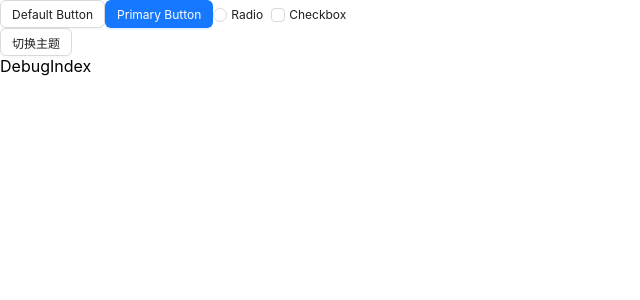
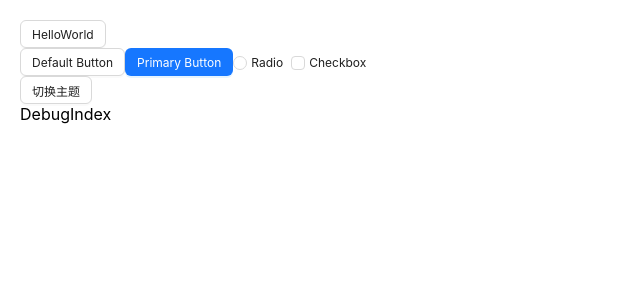
Before and after one commit to EricWong1994/antd5-demo-ts, a React (Create React App) app: page / in a window 1280 px wide. Shown: the top 300 px of the page, without its empty margins (0-640 px from the left). Built offline with nearby package versions, Linux system fonts and the light colour scheme.

Commit message:
docker版sentry测试 localhost 9000

```diff
--- a/package.json
+++ b/package.json
@@ -3,6 +3,8 @@
   "version": "0.1.0",
   "private": true,
   "dependencies": {
+    "@sentry/react": "^7.22.0",
+    "@sentry/tracing": "^7.22.0",
     "@testing-library/jest-dom": "^5.16.5",
     "@testing-library/react": "^13.4.0",
     "@testing-library/user-event": "^13.5.0",
--- a/src/App.tsx
+++ b/src/App.tsx
@@ -2,6 +2,7 @@ import React from 'react';
 import { Button, ConfigProvider, theme } from 'antd';
 import ThemeComp from './components/ThemeComp';
 import DebugIndex from './components/Debug';
+import HelloWorld from './components/HelloWorld';
 
 const App: React.FC = () => (
 	<ConfigProvider
@@ -23,6 +24,7 @@ const App: React.FC = () => (
 			},
 		}}
 	>
+		<HelloWorld />
 		<ThemeComp />
 		<Button>切换主题</Button>
 		<DebugIndex title='debug学习' />
--- /dev/null
+++ b/src/components/HelloWorld/index.tsx
@@ -0,0 +1,14 @@
+import { Button } from 'antd';
+import React from 'react';
+
+export default function HelloWorld() {
+	const onClick = () => {
+		// @ts-ignore
+		console.log(a);
+	};
+	return (
+		<div>
+			<Button onClick={onClick}>HelloWorld</Button>
+		</div>
+	);
+}
--- a/src/index.css
+++ b/src/index.css
@@ -1,13 +1,14 @@
 body {
-  margin: 0;
-  font-family: -apple-system, BlinkMacSystemFont, 'Segoe UI', 'Roboto', 'Oxygen',
-    'Ubuntu', 'Cantarell', 'Fira Sans', 'Droid Sans', 'Helvetica Neue',
-    sans-serif;
-  -webkit-font-smoothing: antialiased;
-  -moz-osx-font-smoothing: grayscale;
+	/* margin: 0; */
+	margin: 20px;
+	font-family: -apple-system, BlinkMacSystemFont, 'Segoe UI', 'Roboto',
+		'Oxygen', 'Ubuntu', 'Cantarell', 'Fira Sans', 'Droid Sans',
+		'Helvetica Neue', sans-serif;
+	-webkit-font-smoothing: antialiased;
+	-moz-osx-font-smoothing: grayscale;
 }
 
 code {
-  font-family: source-code-pro, Menlo, Monaco, Consolas, 'Courier New',
-    monospace;
+	font-family: source-code-pro, Menlo, Monaco, Consolas, 'Courier New',
+		monospace;
 }
--- a/src/index.tsx
+++ b/src/index.tsx
@@ -1,5 +1,7 @@
 import React from 'react';
 import ReactDOM from 'react-dom/client';
+import * as Sentry from '@sentry/react';
+import { Integrations } from '@sentry/tracing';
 import './index.css';
 import App from './App';
 import reportWebVitals from './reportWebVitals';
@@ -7,6 +9,18 @@ import reportWebVitals from './reportWebVitals';
 const root = ReactDOM.createRoot(
 	document.getElementById('root') as HTMLElement
 );
+
+Sentry.init({
+	dsn: 'http://e925228a07184efdb888c82c12fd01c8@localhost:9000/2',
+	integrations: [new Integrations.BrowserTracing()],
+
+	// Set tracesSampleRate to 1.0 to capture 100%
+	// of transactions for performance monitoring.
+	// We recommend adjusting this value in production
+	tracesSampleRate: 1.0,
+	// logErrors: true
+	release: 'pro@1.0.1',
+});
 
 root.render(
 	<React.StrictMode>
```
Also changed, not shown: 2 other files (tests, documents, lock files or other folders).
